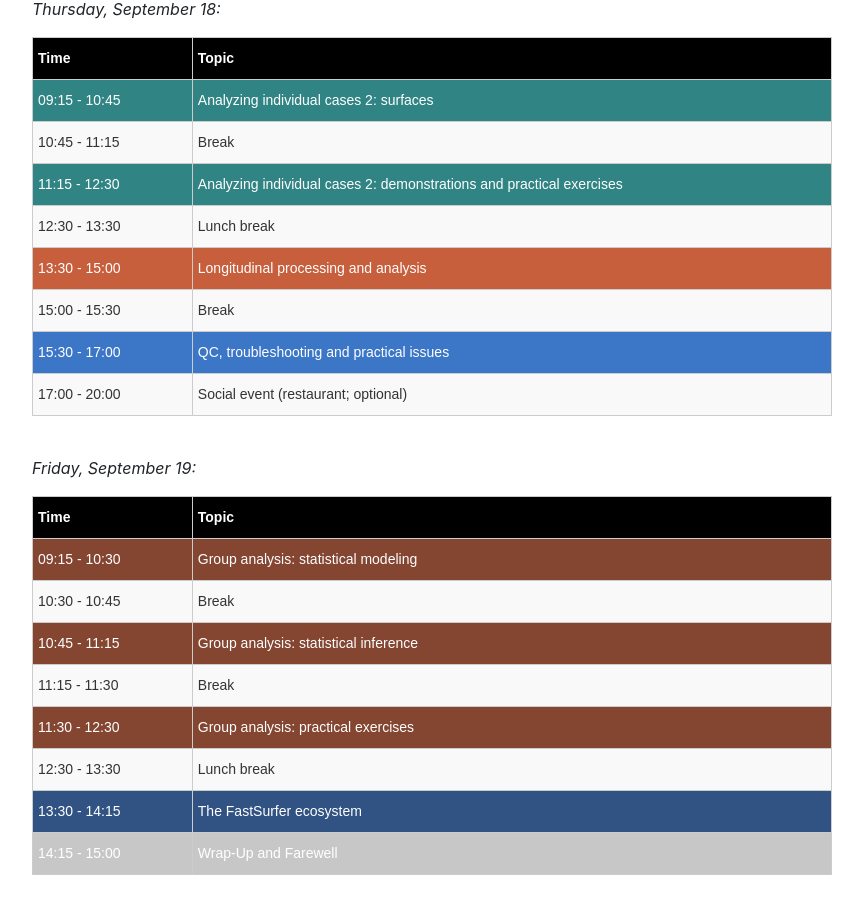
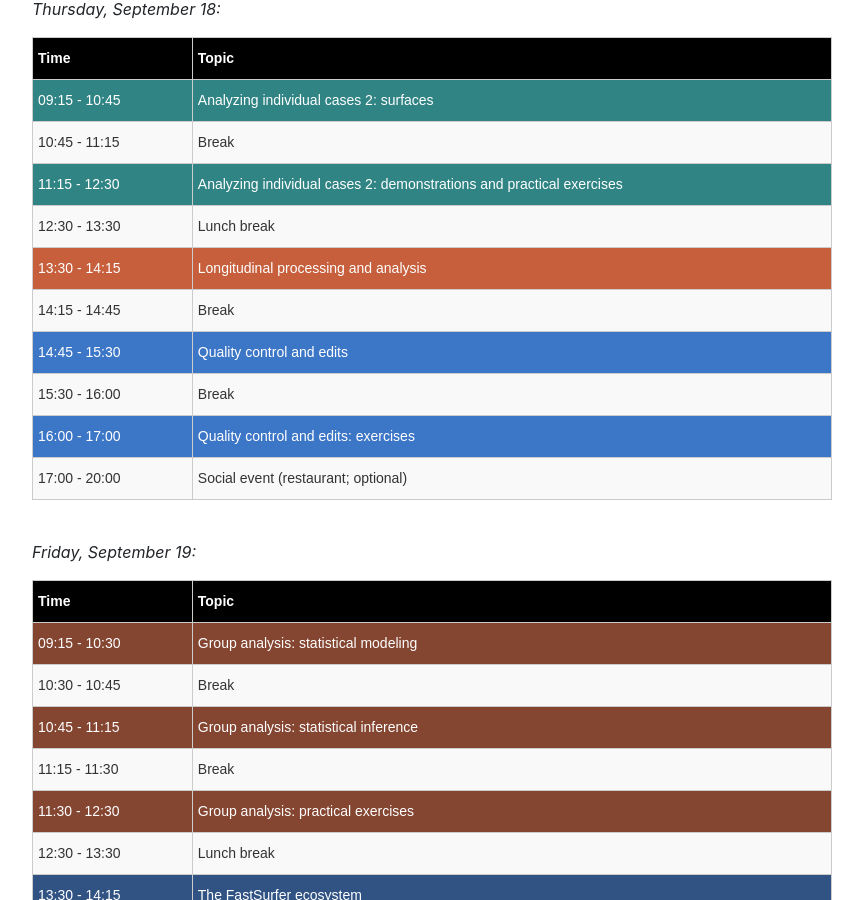
Before and after one commit to Deep-MI/Deep-MI.github.io, a Jekyll site: the page built from events/workshops/fastsurfer-course-2025/schedule.md, in a window 1280 px wide and 900 px high, scrolled down 735 px. Shown: the whole window, without its empty margins (53-916 px from the left). Built offline with Jekyll 4.4.1, drawn with Linux system fonts in a browser that asks for light colours; nearby versions of some CDN libraries; comment, search, counter and statistics services are not loaded.

Commit message:
Update schedule.md

```diff
--- a/events/workshops/fastsurfer-course-2025/schedule.md
+++ b/events/workshops/fastsurfer-course-2025/schedule.md
@@ -74,9 +74,11 @@ _Thursday, September 18:_
     <tr><td class="tg-white">10:45 - 11:15</td><td class="tg-white">Break</td></tr>
     <tr><td class="tg-dgreen">11:15 - 12:30</td><td class="tg-dgreen">Analyzing individual cases 2: demonstrations and practical exercises</td></tr>
     <tr><td class="tg-white">12:30 - 13:30</td><td class="tg-white">Lunch break</td></tr>
-    <tr><td class="tg-lred">13:30 - 15:00</td><td class="tg-lred">Longitudinal processing and analysis</td></tr>
-    <tr><td class="tg-white">15:00 - 15:30</td><td class="tg-white">Break</td></tr>
-    <tr><td class="tg-lblue">15:30 - 17:00</td><td class="tg-lblue">QC, troubleshooting and practical issues</td></tr>
+    <tr><td class="tg-lred">13:30 - 14:15</td><td class="tg-lred">Longitudinal processing and analysis</td></tr>
+    <tr><td class="tg-white">14:15 - 14:45</td><td class="tg-white">Break</td></tr>
+    <tr><td class="tg-lblue">14:45 - 15:30</td><td class="tg-lblue">Quality control and edits</td></tr>
+    <tr><td class="tg-white">15:30 - 16:00</td><td class="tg-white">Break</td></tr>
+	<tr><td class="tg-lblue">16:00 - 17:00</td><td class="tg-lblue">Quality control and edits: exercises</td></tr>
     <tr><td class="tg-white">17:00 - 20:00</td><td class="tg-white">Social event (restaurant; optional)</td></tr>
 </tbody>
 </table>
```
